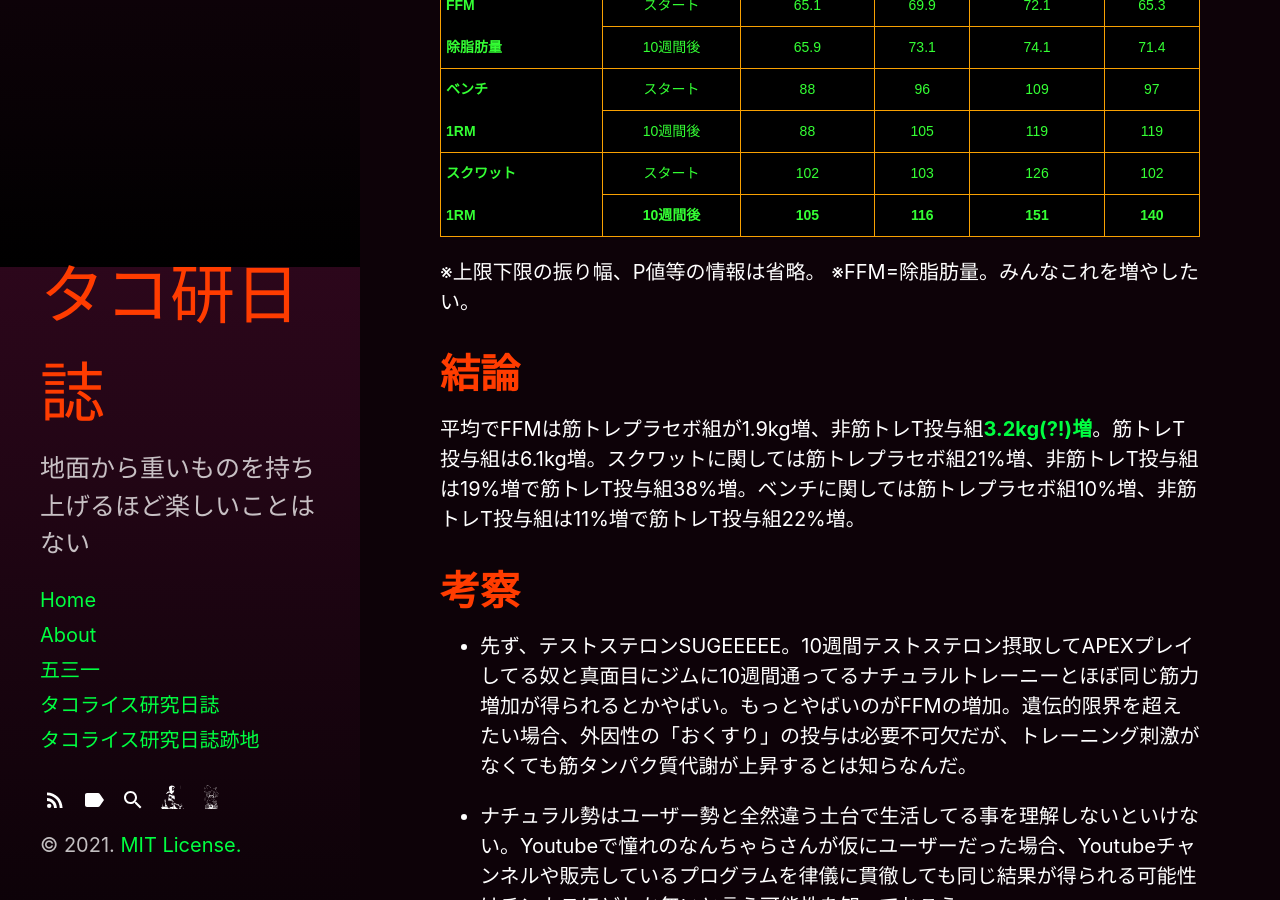
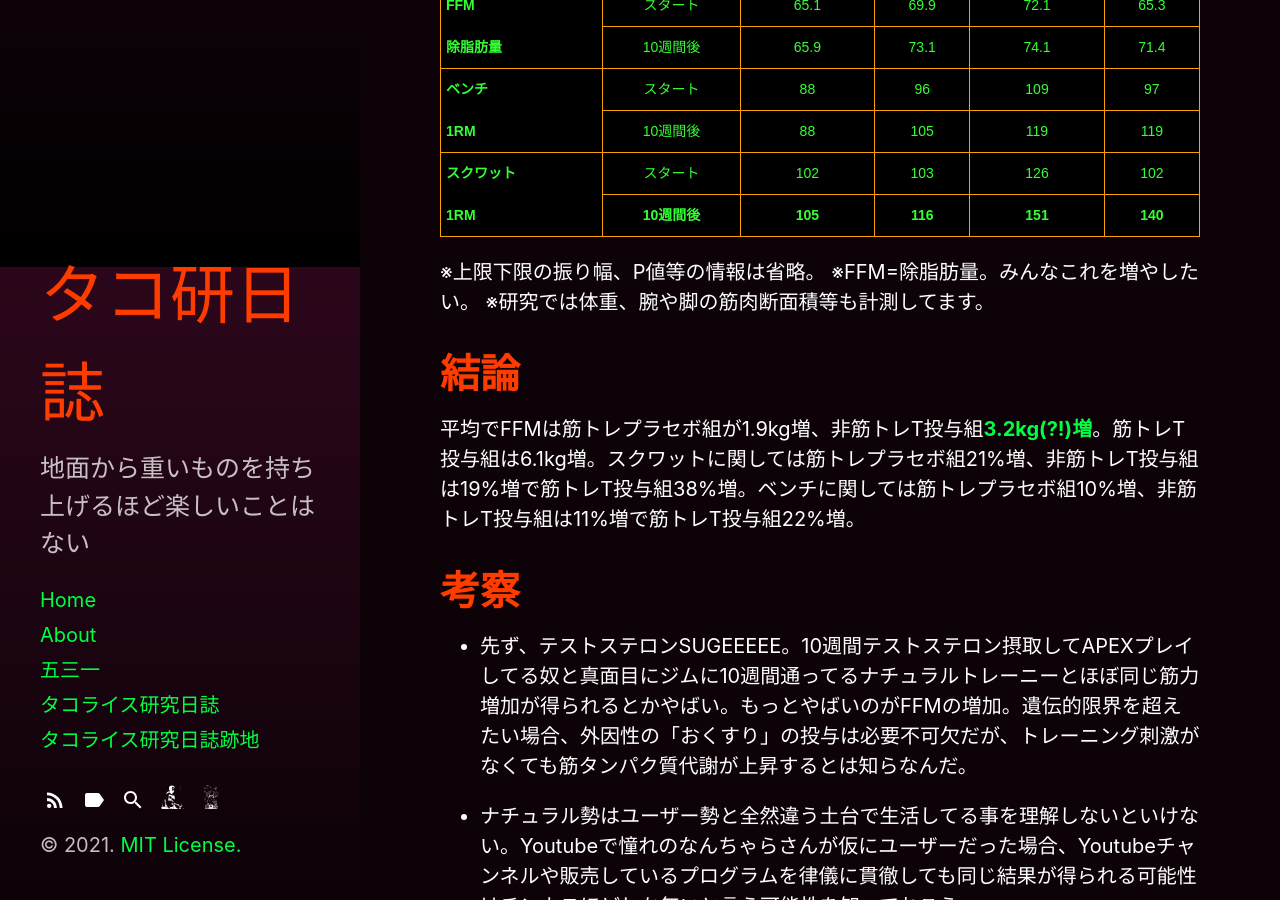
Before and after one commit to buckybean/buckybean.github.io, a Jekyll site: the page built from _posts/tacokennisshi/2021-08-09-MPMD.md, in a window 1280 px wide and 900 px high, scrolled down 2433 px. Built offline with Jekyll 4.4.1, drawn with Linux system fonts in a browser that asks for light colours; comment, search, counter and statistics services are not loaded.

Commit message:
Update 2021-08-09-MPMD.md

```diff
--- a/_posts/tacokennisshi/2021-08-09-MPMD.md
+++ b/_posts/tacokennisshi/2021-08-09-MPMD.md
@@ -125,8 +125,10 @@ Shalender Bhasin, M.D., Thomas W. Storer, Ph.D., Nancy Berman, Ph.D., Carlos Cal
   </tr>
 </tbody>
 </table></div>
+
 ※上限下限の振り幅、P値等の情報は省略。
 ※FFM=除脂肪量。みんなこれを増やしたい。
+※研究では体重、腕や脚の筋肉断面積等も計測してます。
 
 # 結論
 平均でFFMは筋トレプラセボ組が1.9kg増、非筋トレT投与組**3.2kg(?!)増**。筋トレT投与組は6.1kg増。スクワットに関しては筋トレプラセボ組21%増、非筋トレT投与組は19%増で筋トレT投与組38%増。ベンチに関しては筋トレプラセボ組10%増、非筋トレT投与組は11%増で筋トレT投与組22%増。
```
